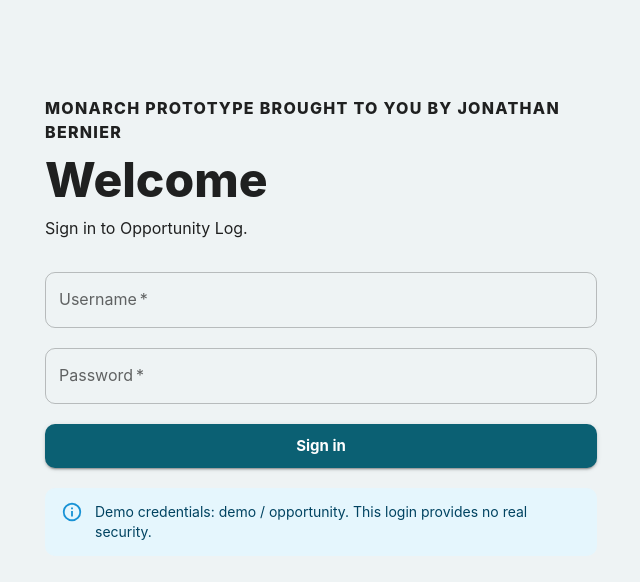
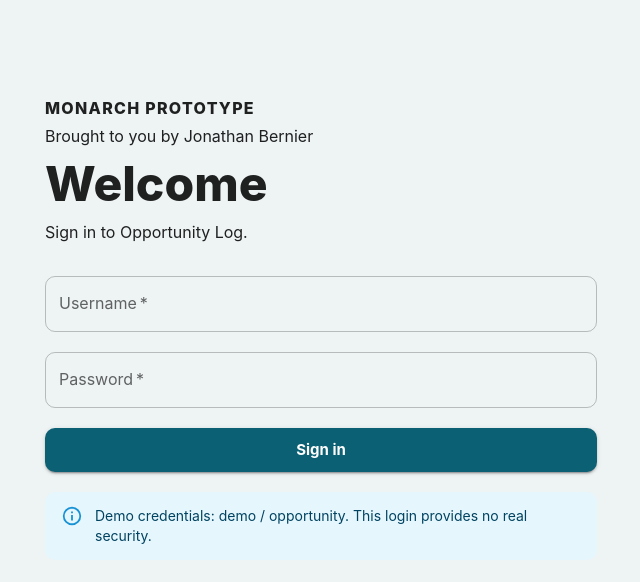
Before and after one commit to jbernier-sandbox/opportunity-log, a React (Vite) app: page / in a window 1280 px wide. Shown: the top 582 px of the page, without its empty margins (319-959 px from the left). Built offline with nearby package versions, Linux system fonts and the light colour scheme.

Commit message:
Update src/App.tsx for final workflow iteration

```diff
--- a/src/App.tsx
+++ b/src/App.tsx
@@ -237,7 +237,10 @@ export function App() {
     opportunity: Opportunity,
     status: OpportunityStatus,
   ) {
-    if (requiresTransitionReason(status)) {
+    if (
+      requiresTransitionReason(status) ||
+      (opportunity.status === 'Assigned' && status === 'New')
+    ) {
       setPendingMove({ opportunity, status });
       setMoveReason('');
       setMoveError('');
@@ -719,11 +722,21 @@ export function App() {
             </DialogTitle>
             <DialogContent>
               <Stack spacing={2} sx={{ pt: 1 }}>
+                {pendingMove?.opportunity.status === 'Assigned' &&
+                pendingMove.status === 'New' ? (
+                  <Alert severity="warning">
+                    The assigned user will be removed. This opportunity will be
+                    updated to Unassigned and returned to New status.
+                  </Alert>
+                ) : (
                   <Typography>
-                  This outcome requires a reason, whether moved by drag and drop
-                  or by its details-panel action.
+                    This outcome requires a reason, whether moved by drag and
+                    drop or by its details-panel action.
                   </Typography>
+                )}
                 {moveError && <Alert severity="error">{moveError}</Alert>}
+                {pendingMove &&
+                  requiresTransitionReason(pendingMove.status) && (
                     <TextField
                       autoFocus
                       required
@@ -731,6 +744,7 @@ export function App() {
                       value={moveReason}
                       onChange={(event) => setMoveReason(event.target.value)}
                     />
+                  )}
               </Stack>
             </DialogContent>
             <DialogActions>
@@ -778,7 +792,10 @@ export function App() {
                 color="secondary.main"
                 sx={{ fontWeight: 800, letterSpacing: '.08em' }}
               >
-                MONARCH PROTOTYPE BROUGHT TO YOU BY JONATHAN BERNIER
+                MONARCH PROTOTYPE
+              </Typography>
+              <Typography color="text.secondary" sx={{ mt: 0.5 }}>
+                Brought to you by Jonathan Bernier
               </Typography>
               <Typography
                 component="h1"
```
Lines whose indentation alone changed are shown as unchanged.
